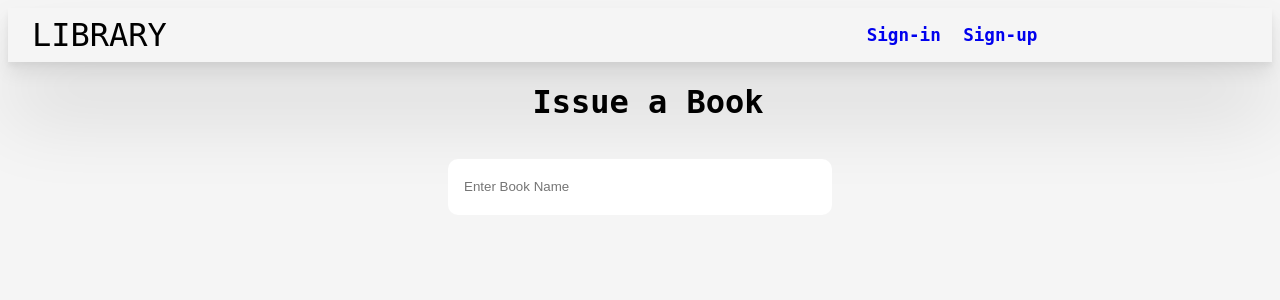
After one commit to aditya303030/library, a Django app: page /issue_book in a window 1280 px wide. The commit adds this page. Shown: the top 300 px of the page. Run offline with Django 3.2, Linux system fonts and the light colour scheme.

Commit message:
changes about issuing books

```diff
--- a/home/static/home.css
+++ b/home/static/home.css
@@ -127,13 +127,23 @@ body {
 }
 
 
-.book_register_col {
+form.book_form.book_register_col {
   display: flex;
   justify-content: center;
   align-items:center;
   flex-direction: row;
   flex-wrap: wrap;
   width: 40rem;
+  margin: 0;
+}
+
+form.book_form.issue_book_col {
+  display: flex;
+  justify-content: center;
+  align-items:center;
+  flex-direction: column;
+  flex-wrap: wrap;
+  margin: 0;
 }
 
 .book_register_col > * {
--- a/home/templates/book_register.html
+++ b/home/templates/book_register.html
@@ -25,7 +25,7 @@
     </div>
     <div class="library-mang-sys">
       <div class="lib-sec">
-        <form method="POST" action="book_register" class="book_register_col"> {%csrf_token%}
+        <form method="POST" action="book_register" class="book_form book_register_col"> {%csrf_token%}
           <h1 class="main book_register">Add a Book</h1>
           <input type="text" placeholder="Enter your name" name="name_of_uploader" class="input uploader_name">
           <input type="text" placeholder="Enter book name" name="book_name" class="input book_name">
--- a/home/templates/home.html
+++ b/home/templates/home.html
@@ -19,6 +19,7 @@
       </div>
       <div class="head-right">
         {% if request.user.is_authenticated%}
+          <a href="issue_book" class="link issue_book"><strong>Issue a book</strong></a>
           <a href="book_register" class="link book_register"><strong>Register a Book</strong></a>
           <a href="logout" class="link logout"><strong>Logout</strong></a>
           <p class="link user_first_name">Hello, {{user.username}}</p>
@@ -39,6 +40,7 @@
         </div>
       </div>
     </div> -->
+    {%if user.is_authenticated%}
       <p class="input book_details_inp">Number of books registered: {{books_number}}</p>
       <div class="details_books">
         {%for book in book_requested %}
@@ -53,5 +55,6 @@
           </div>
         {%endfor%}
       </div>
+    {%endif%}
   </body>
 </html>
--- /dev/null
+++ b/home/templates/issue_book.html
@@ -0,0 +1,35 @@
+<!DOCTYPE html>
+<html lang="en">
+  <head>
+    <meta charset="UTF-8">
+    <meta http-equiv="X-UA-Compatible" content="IE=edge">
+    <meta name="viewport" content="width=device-width, initial-scale=1.0">
+    <link rel="stylesheet" href="../static/home.css">
+    <title>Library-issue</title>
+  </head>
+  <body>
+    <div class="head">
+      <div class="head-left">
+        <a href="/" class="main library">LIBRARY</a>
+      </div>
+      <div class="head-right">
+        {% if request.user.is_authenticated%}
+          <a href="book_register" class="link book_register"><strong>Register a Book</strong></a>
+          <a href="logout" class="link logout"><strong>Logout</strong></a>
+          <p class="link user_first_name">Hello, {{user.username}}</p>
+        {%else%}
+          <a href="sign-in" class="link sign_in"><strong>Sign-in</strong></a>
+          <a href="sign-up" class="link sign_up"><strong>Sign-up</strong></a>
+        {%endif%}
+      </div>
+    </div>
+    <div class="issue-book-form">
+      <div class="form-sec">
+        <form method="POST" action="issue_book" class="book_form issue_book_col">{%csrf_token%}
+          <h1 class="main book_register">Issue a Book</h1>
+          <input type="text" placeholder="Enter Book Name" name="book_name" class="input book_name">
+        </form>
+      </div>
+    </div>
+  </body>
+</html>
--- a/home/urls.py
+++ b/home/urls.py
@@ -6,4 +6,5 @@ from home.views import *
 urlpatterns = [
     path('',views.home, name="home"),
     path('book_register',views.book_register,name='book_register'),
+    path('issue_book', views.issue_book,name="issue_book")
 ]
--- a/home/views.py
+++ b/home/views.py
@@ -1,6 +1,6 @@
 from django.shortcuts import redirect, render
 from .forms import *
-
+from django.views.generic.edit import CreateView
 # Create your views here.
 def home(request):
   book_requested = Book_register.objects.all()
@@ -21,3 +21,7 @@ def book_info(request):
     if book is not None:
       print('book exists')
   return render(request,'home.html',{})
+
+def issue_book(request):
+  book_requested = Book_register.objects.all()
+  return render(request, 'issue_book.html',{'book_requested':book_requested})
```
Also changed, not shown: home/models.py (line endings or trailing spaces). Lines whose indentation alone changed are shown as unchanged.
